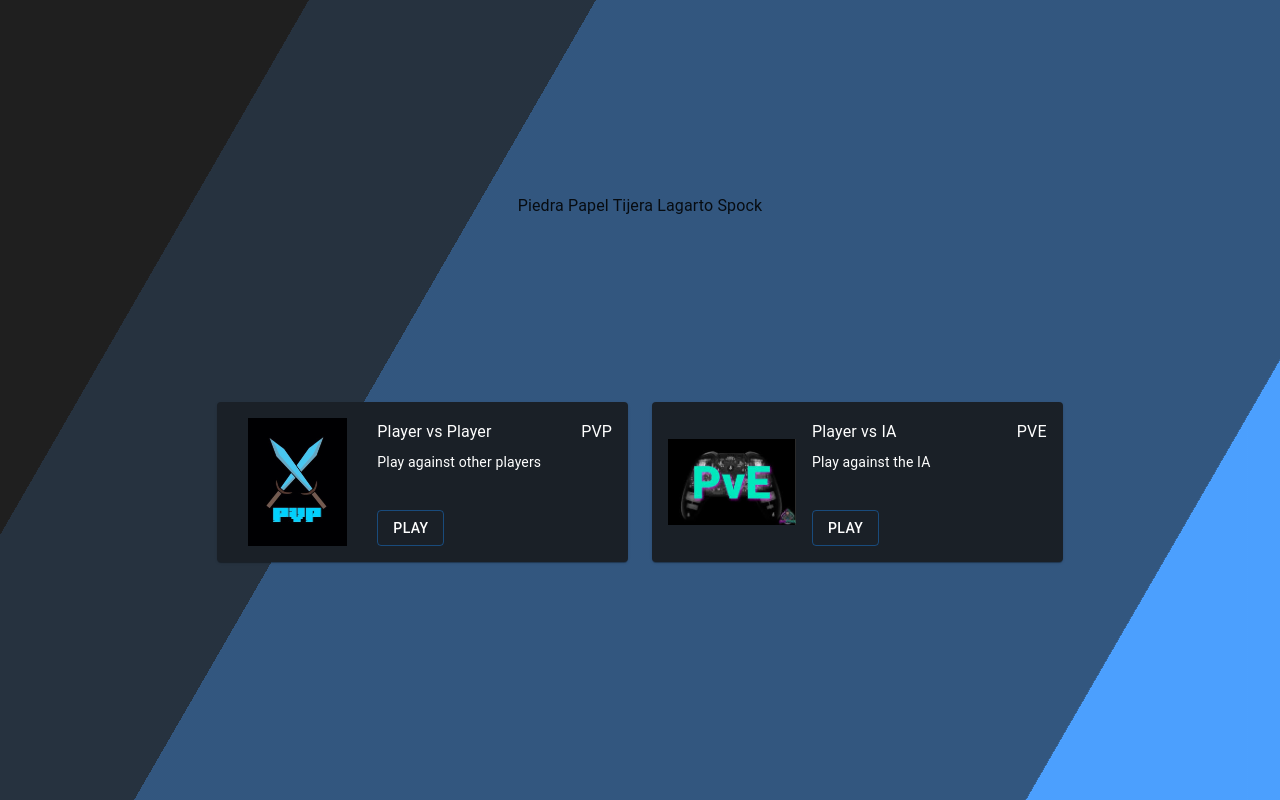
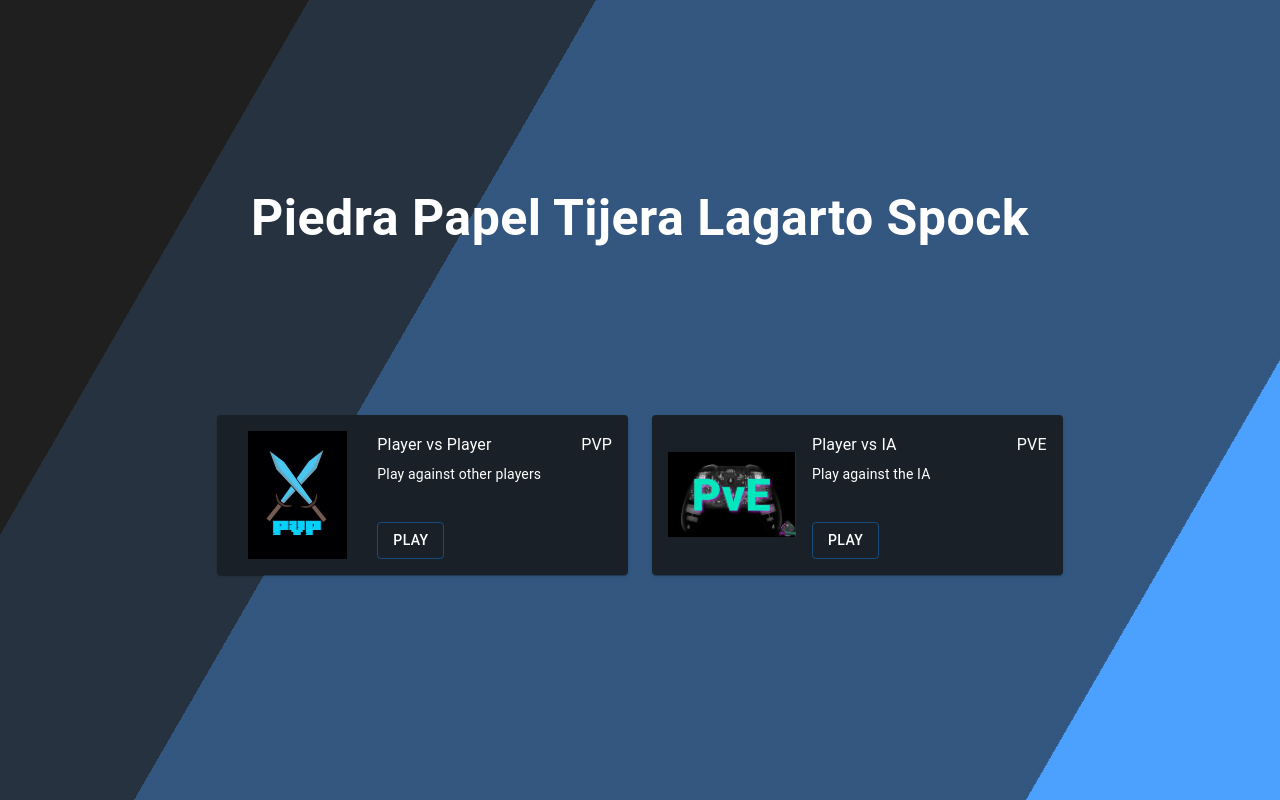
Before and after one commit to AbrSantiago/unq-ui-santiago-abregu-trabajo-final, a React (Create React App) app in the folder tp-final/: page / in a window 1280 px wide. Built offline with nearby package versions, Linux system fonts and the light colour scheme.

Commit message:
Home title styled

```diff
--- a/tp-final/src/page/home/index.jsx
+++ b/tp-final/src/page/home/index.jsx
@@ -34,7 +34,9 @@ const Home = () => {
           justifyContent="center"
           alignItems="flex-start"
         >
-          <Typography>Piedra Papel Tijera Lagarto Spock</Typography>
+          <Typography sx={{ color: "white", fontSize: "50px", fontWeight: "bold" }}>
+            Piedra Papel Tijera Lagarto Spock
+          </Typography>
         </Grid>
         <Grid
           container
```
